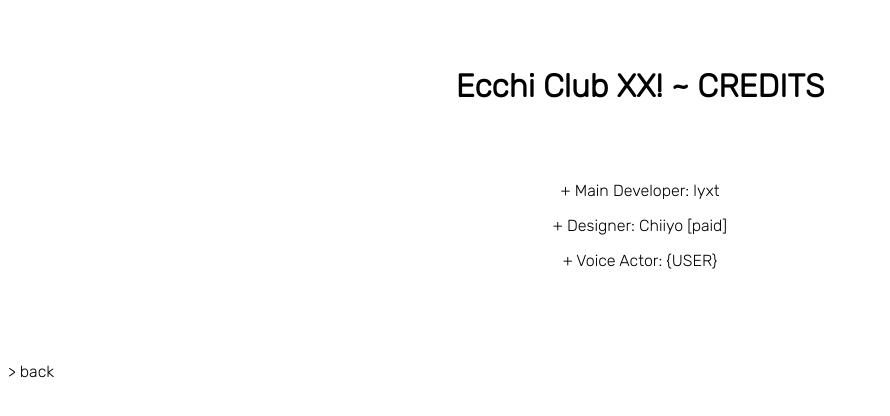
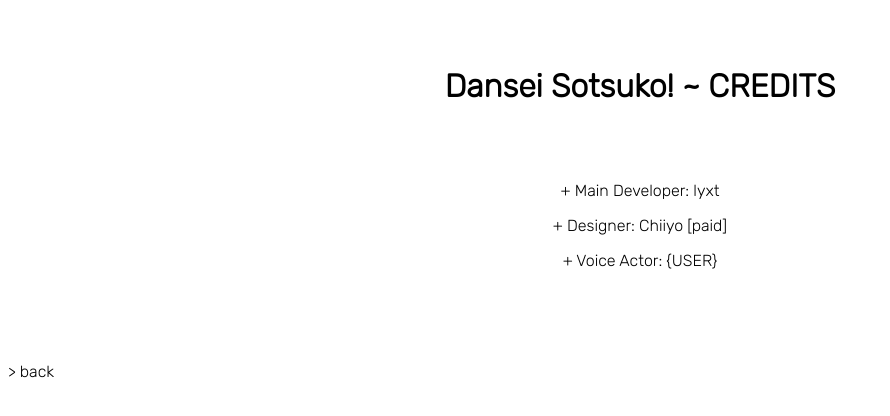
Before and after one commit to 6lyxt/danseisotsuko, a plain HTML site: page credits.html in a window 1280 px wide. Shown: the whole page, without its empty margins (0-890 px from the left). Drawn offline with nearby package versions, Linux system fonts and the light colour scheme.

Commit message:
fixed title

```diff
--- a/credits.html
+++ b/credits.html
@@ -1,5 +1,5 @@
 <html>
-    <title>ecchiclubXX</title>
+    <title>Dansei Sotsuko! ~ credits</title>
     <script src="scripts/mainMenu.js"></script>
     <script src="gamedata/scenes/sceneSaver.js"></script>
     <script src="https://code.jquery.com/jquery-3.5.1.min.js"></script>
@@ -7,7 +7,7 @@
     <body>
         <br><br>
         <div class="mainMenu">
-            <h1> Ecchi Club XX! ~ CREDITS</h1>
+            <h1> Dansei Sotsuko! ~ CREDITS</h1>
             <br><br>
             <p>+ Main Developer: lyxt</p>
             <p>+ Designer: Chiiyo [paid]</p>
```
